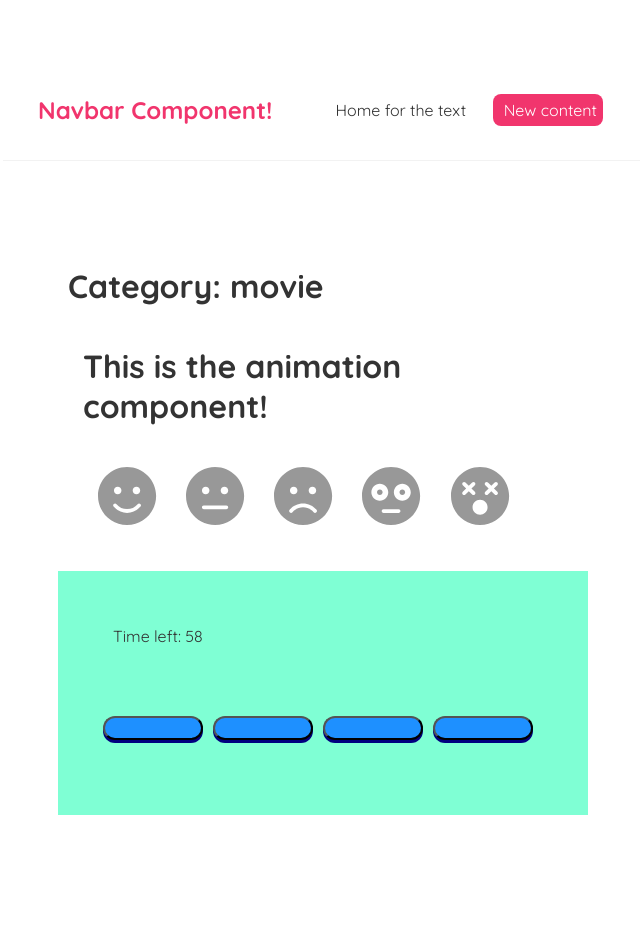
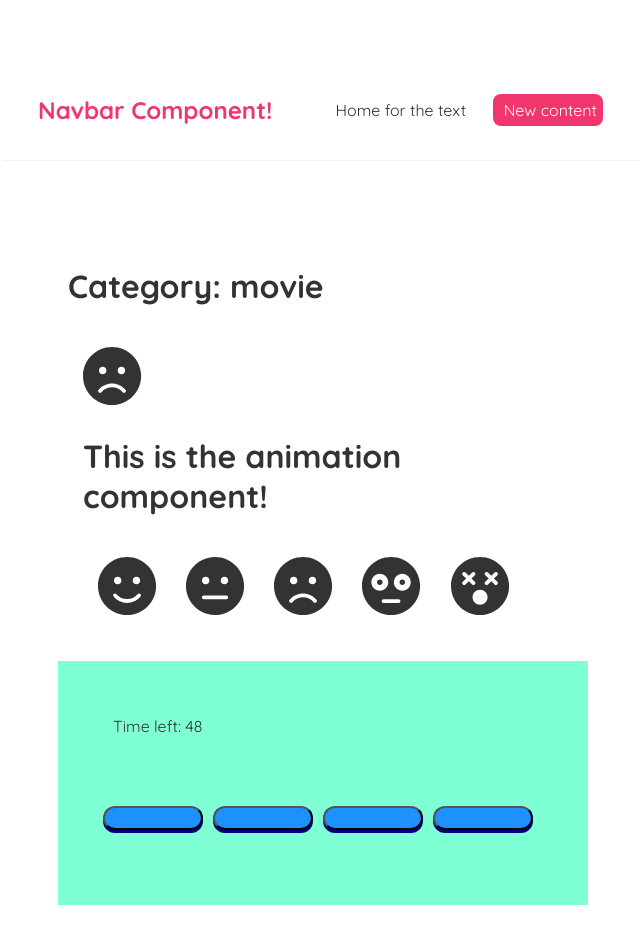
Before and after one commit to naoiri/Quiz-man, a React (Create React App) app in the folder frontend/: page /game in a window 1280 px wide. Both pictures are taken after a click on the button "Movie". Shown: the top 944 px of the page, without its empty margins (317-957 px from the left). Built offline with nearby package versions, Linux system fonts and the light colour scheme; no server answers; the HTML template or start-up script is replaced by a standard one.

Commit message:
Add hardcoded face change

```diff
--- a/frontend/src/Animation.js
+++ b/frontend/src/Animation.js
@@ -1,11 +1,37 @@
-import React from "react";
+import React, {useState} from "react";
 import { FontAwesomeIcon } from '@fortawesome/react-fontawesome';
 import { faSmile, faMeh, faFrown, faFlushed, faDizzy  } from '@fortawesome/free-solid-svg-icons';
 
 
 function Animation() {
+
+    const [time, setTime] = useState(20);
     return (
         <div>
+            {(() => {
+                if (time<10) {
+                    return (
+                        <FontAwesomeIcon icon={faDizzy} className="fa-icons"/>
+                    )
+                } else if (time<20) {
+                    return (
+                        <FontAwesomeIcon icon={faFlushed} className="fa-icons"/>
+                    )
+                } else if (time<30){
+                    return (
+                        <FontAwesomeIcon icon={faFrown} className="fa-icons"/>
+                    )
+                } else if (time<40){
+                    return (
+                        <FontAwesomeIcon icon={faMeh} className="fa-icons"/>
+                    )
+                } else if (time<50){
+                    return (
+                        <FontAwesomeIcon icon={faSmile} className="fa-icons"/>
+                    )
+                }
+            })()}
+
            <h1>This is the animation component!</h1>
             <div >
                 <FontAwesomeIcon icon={faSmile} className="fa-icons"/>
--- a/frontend/src/Test.css
+++ b/frontend/src/Test.css
@@ -17,8 +17,6 @@
     border: 3px black solid;
 }
 
-.fa-icons{
+.fa-icons {
     font-size: 60px;
-    opacity: 0.5;
-    color: #1e69da;
 }
--- a/frontend/src/Timer.js
+++ b/frontend/src/Timer.js
@@ -1,7 +1,7 @@
 import { useState, useEffect } from "react"
 
 const Timer = () => {
-    const [counter, setCounter] = useState(60);
+    const [counter, setCounter] = useState(50);
 
     useEffect(() => {
         const timer =
```
